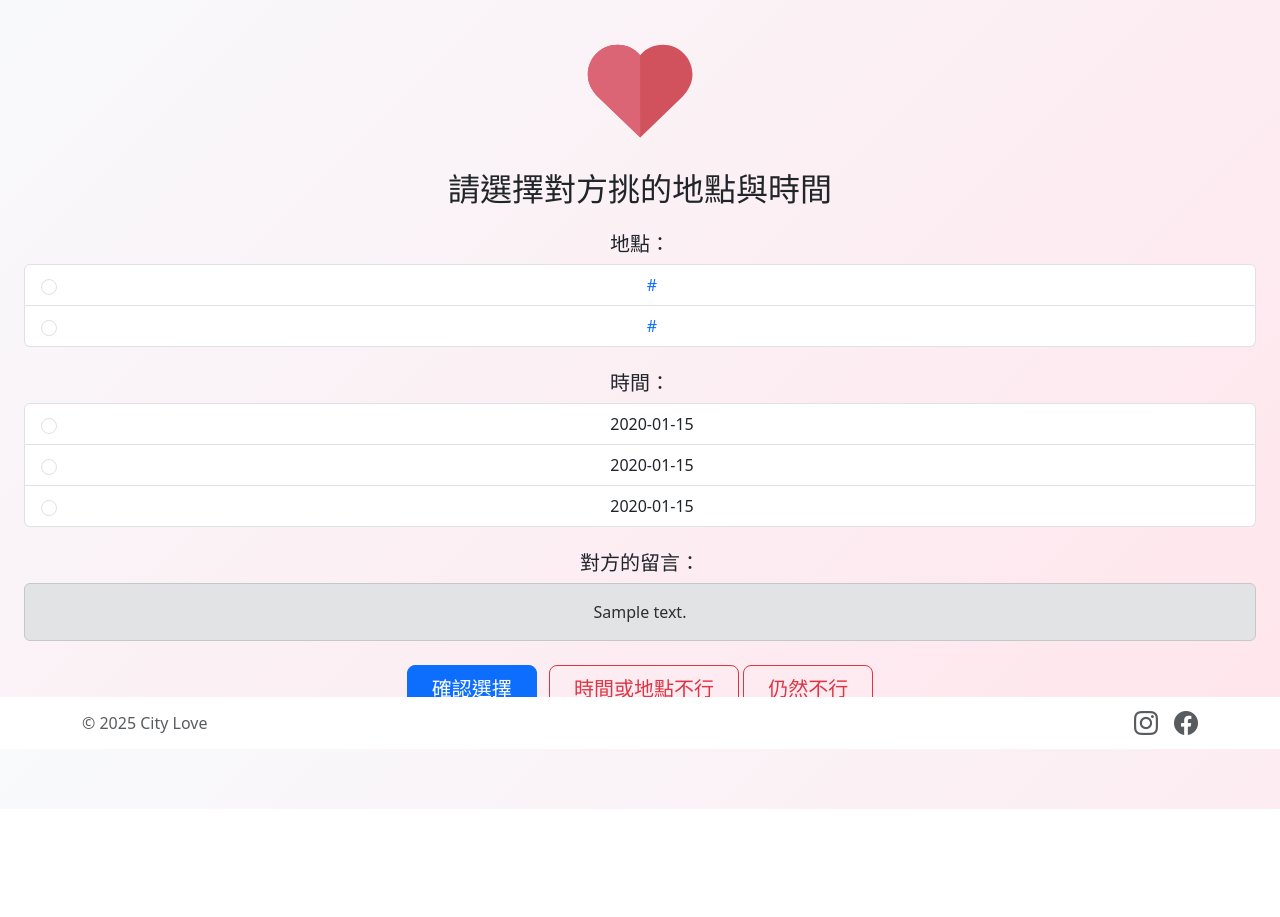
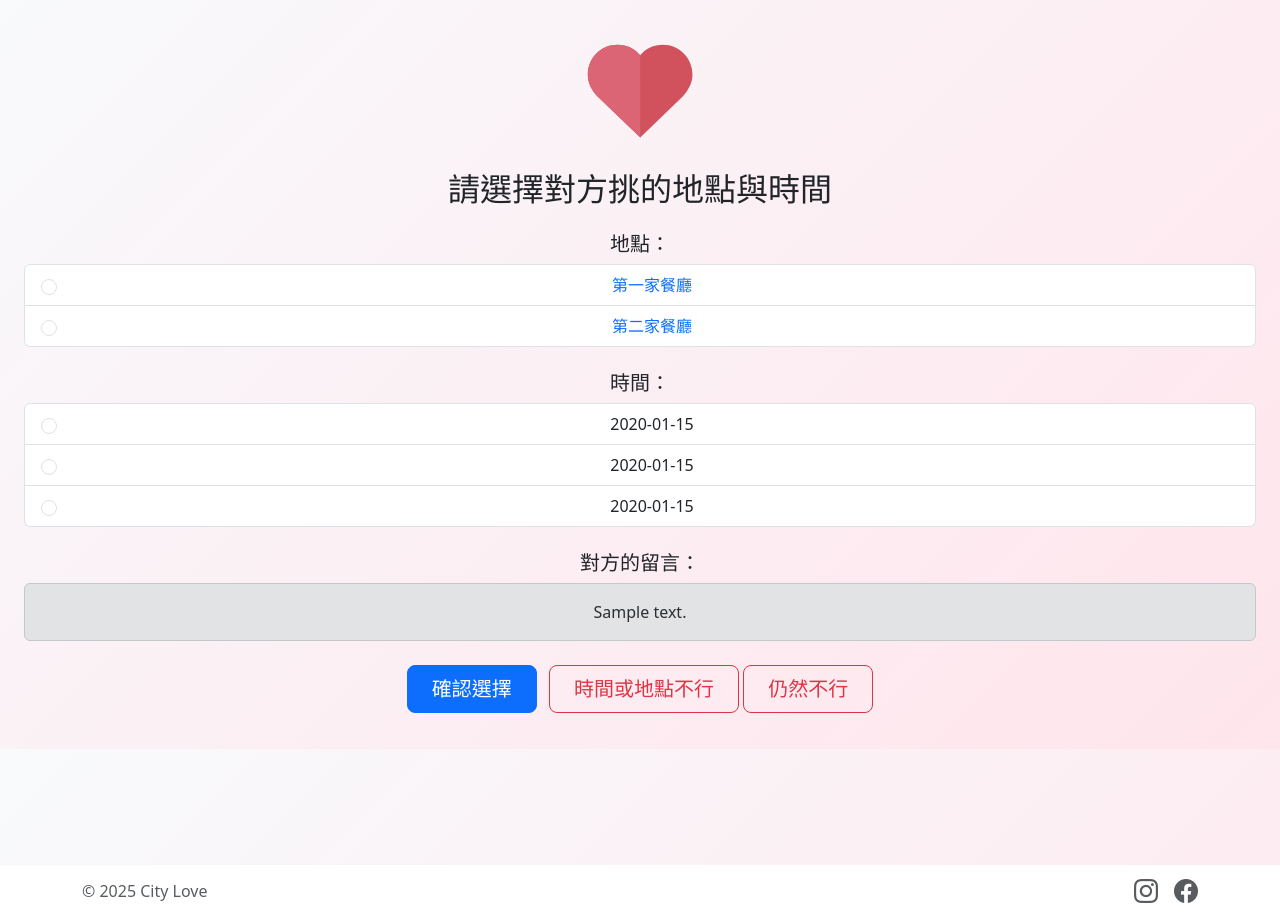
Before and after one commit to citylovecommunity/linebot, a Flask app: template form_app/templates/show_places.html in a window 1280 px wide. Shown: the part 51-968 px from the top of the page. Before the commit the page ends 860 px from the top, so only its background shows below. Run offline with Flask 3, Linux system fonts and the light colour scheme; the template is opened without the code that fills it: most values are stand-ins (such as "Sample title", 1, 10 or a date in 2020); some libraries are stand-ins or nearby versions.

Commit message:
修修改改

```diff
--- a/form_app/app.py
+++ b/form_app/app.py
@@ -378,8 +378,7 @@ def rest_r2_reject():
                            go_back_url=url_for('rest_r2'),
                            post_to=url_for('choose_rest', rest_round=2),
                            lock=True,
-                           dating_title='重新選地方',
-                           first_word='點按🔒來重新選擇'
+                           dating_title='重新選地方'
                            )
 
 
--- a/form_app/templates/base.html
+++ b/form_app/templates/base.html
@@ -37,7 +37,7 @@
     </div>
 
     <!-- Bootstrap Footer -->
-    <footer class="bg-white  py-2 mt-5 fixed-bottom">
+    <footer class="bg-white  py-2 mt-5">
         <div class="container d-flex flex-wrap justify-content-between align-items-center">
             <div class="d-flex align-items-center">
                 <span class="mb-0 text-body-secondary">© 2025 City Love</span>
--- a/form_app/templates/show_places.html
+++ b/form_app/templates/show_places.html
@@ -14,13 +14,15 @@
             <label class="list-group-item d-flex align-items-center">
                 <input class="form-check-input me-2" type="radio" name="selected_place" value="{{ place1_url }}"
                     required>
-                <a href="{{ place1_url }}" target="_blank" class="text-decoration-none flex-grow-1">{{ place1_url }}</a>
+                <a href="{{ place1_url }}" target="_blank" class="text-decoration-none flex-grow-1">第一家餐廳</a>
             </label>
+            {% if place2_url %}
             <label class="list-group-item d-flex align-items-center">
                 <input class="form-check-input me-2" type="radio" name="selected_place" value="{{ place2_url }}"
                     required>
-                <a href="{{ place2_url }}" target="_blank" class="text-decoration-none flex-grow-1">{{ place2_url }}</a>
+                <a href="{{ place2_url }}" target="_blank" class="text-decoration-none flex-grow-1">第二家餐廳</a>
             </label>
+            {% endif %}
         </div>
     </div>
 
```
